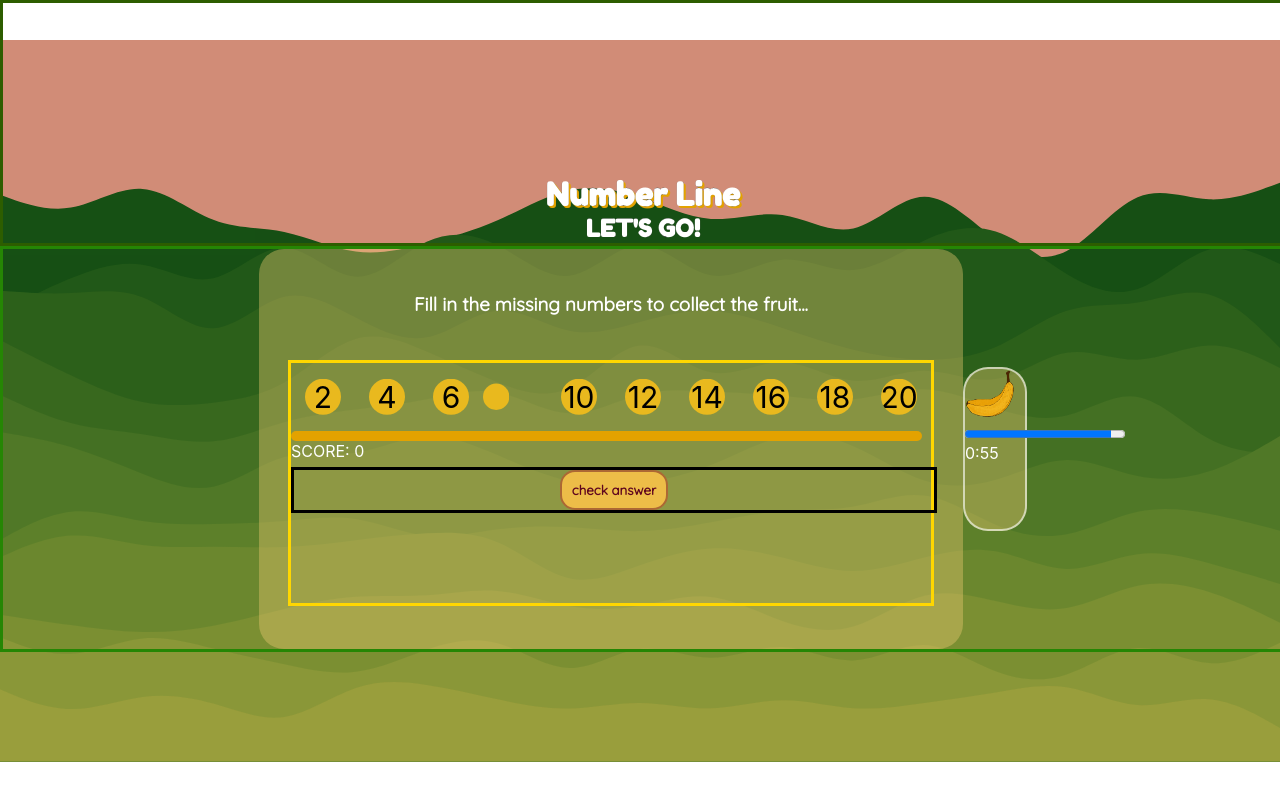
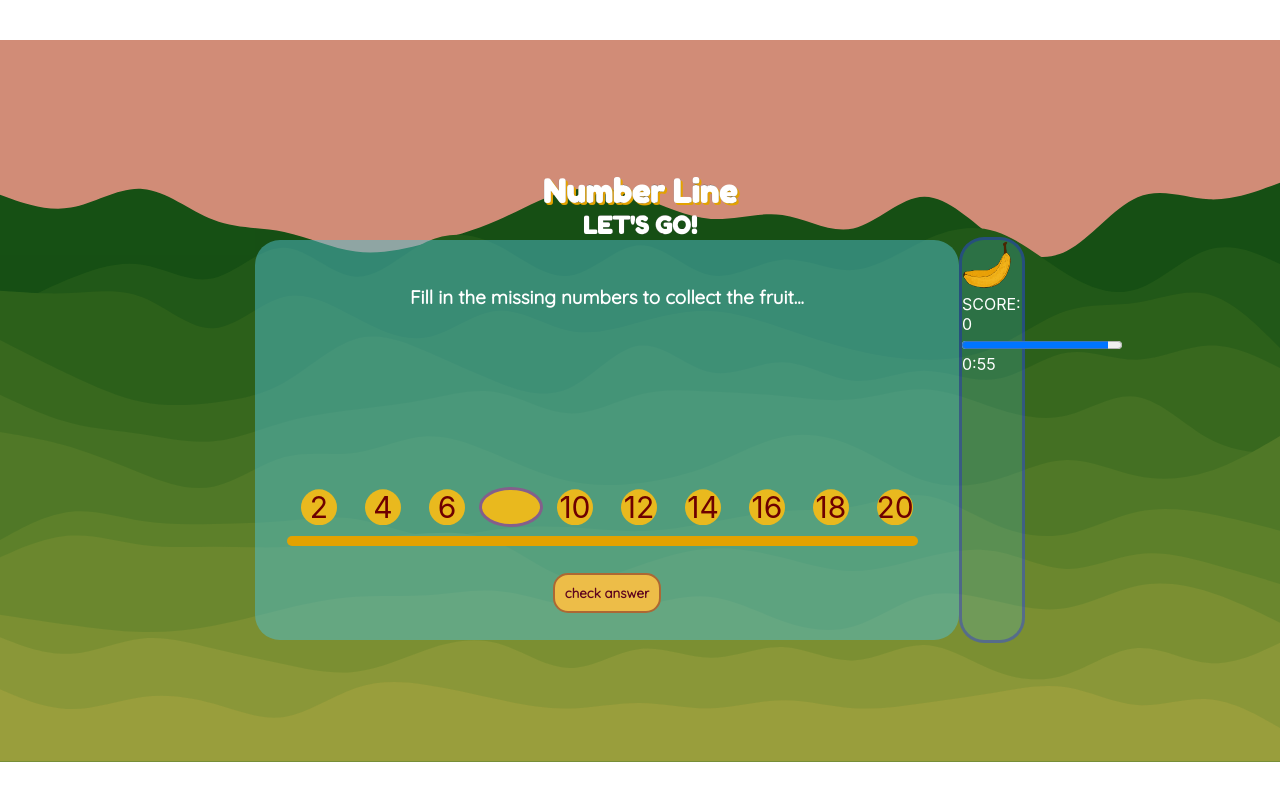
Before and after one commit to SchoolOfCode/final-project_front-end-full-stack-fam, a React (Create React App) app in the folder frontend-final-project/: page /activity in a window 1280 px wide. Built offline with nearby package versions, Linux system fonts and the light colour scheme; no server answers; a web font is replaced by a local one.

Commit message:
styling updates

```diff
--- a/frontend-final-project/src/routes/ActivityPage/ActivityPage.css
+++ b/frontend-final-project/src/routes/ActivityPage/ActivityPage.css
@@ -10,8 +10,6 @@
 
     width:100vw;
     height: 30vh;
-
-    border: solid #2d5d00;
 
 }
 
@@ -43,8 +41,6 @@
     justify-content: center;
     align-items: center;
 
-    border: solid rgb(37, 134, 4);
-
 }
 
 
@@ -59,32 +55,31 @@
     height: 50vh;
 
     border-radius: 25px;
-    background-color: #edca7365;
+    background-color: #51bfce82;
 
 }
 
 
 
 .num-line-container{
+
     display: flex;
     flex-direction: column;
+    align-content: flex-end;
+    justify-content: flex-end;
     height: 30vh;
     width: 50vw;
-
-    border: solid gold;
-
 
 }
 
 
 
 .button-container{
+
     margin-top: 1%;
     width:100%;
     display: flex;
     justify-content: center;
-
-    border: solid black;
 
 }
 
@@ -94,11 +89,11 @@
 
 
     width: 60px;
-    height: 160px;
+    height: 50vh;
 
-    border: solid #ffffff9a 2px;
+    border: solid #1900ff4c 3px;
     border-radius: 25px;
-    background-color: #edca7365;
+    background-color: #51bfce3f;
 
 }
 
@@ -120,21 +115,24 @@
 
     margin: 0;
     clip-path: circle();
-    background-color: rgb(233, 185, 30);
+    background-color: #e9b91e;
+
     font-size: 30px;
+    color: #6e0000;
 }
 
 .num-input {
     text-align: center;
     margin: 0;
     width: 100%;
-    clip-path: circle();
-    background-color: rgb(233, 185, 30);
+    background-color: #ffffff00;
     border: none;
     outline: none;
     font-size: 30px;
-    color: #28c522;
+    color: #3113ab;
 }
+
+
 
 .submit-button {
     padding: 10px;
@@ -151,6 +149,12 @@ p {
     font-family: 'Quicksand', sans-serif;
 
 }
+
+.score-counter {
+
+    color: #ffffff
+
+    }
 
 .activity-background-image-daytime {
     position:fixed;
--- a/frontend-final-project/src/routes/ActivityPage/ActivityPage.js
+++ b/frontend-final-project/src/routes/ActivityPage/ActivityPage.js
@@ -26,12 +26,15 @@ export default function ActivityPage({score, setScore, clicks ,setClicks}) {
 
           <div className='the-card-div-activity'>
             <h3 className='the-activity-description'>Fill in the missing numbers to collect the fruit...</h3>
-              <div className='num-line-container'>
+            <div className='num-line-container'>
                 <NumLine score = {score} setScore = {setScore} clicks = {clicks} setClicks = {setClicks}/>
               </div>
           </div>
           <div className="banana-container">
           <img src="banana-line-drawing.png" alt="banana" width="50" height="50"></img>
+          <p className = "score-counter">SCORE: {score}</p>
+
+
           <Timer className='the-countdown-text' initialMinute = {0} initialSeconds = {60}/>
           </div>
 
--- a/frontend-final-project/src/routes/ActivityPage/NumLine/NumLine.css
+++ b/frontend-final-project/src/routes/ActivityPage/NumLine/NumLine.css
@@ -3,19 +3,21 @@
 
 }
 
-.num-input {
 
-    padding: 10px;
-    height: 10%;
-    width: 10%;
+.input-border {
+
+    background-color: #e9b91e;
+    border: solid #1900ff7c 3px;
+    border-radius: 50%;
 
 }
 
-.num-text {
+.num-input {
 
-
+    width: 100%;
 
 }
+
 
 .the-countdown-text {
 
@@ -33,18 +35,10 @@ border-radius: 25px;
 
 }
 
-.score-counter {
 
-color: #ffffff
+.spacer-div {
+
+padding: 10px;
+
 
 }
-
-
-.button-container {
-
-display: flex;
-flex-direction: row;
-flex-wrap: nowrap;
-justify-content: space-between;
-
-}
--- a/frontend-final-project/src/routes/ActivityPage/NumLine/NumLine.js
+++ b/frontend-final-project/src/routes/ActivityPage/NumLine/NumLine.js
@@ -79,7 +79,7 @@ return (
         <section className= "num-grid">
             {newArray.map(function(item){
                 if( item === "input" ){
-                    return <input className="num-input" type='text' maxLength={2}></input>
+                    return <div className='input-border'><input className="num-input" type='text' maxLength={2}></input></div>
                 }
                 else{
                     return <p className="num-text">{item}</p>
@@ -90,9 +90,7 @@ return (
 
             <div className='the-actual-line'></div>
 
-            <p className = "score-counter">SCORE: {score}</p>
-
-
+            <div className='spacer-div'></div>
 
             <section className='button-container'>
                 <button className='submit-button' onClick = {function(){handleClick()}}>check answer</button>
```
